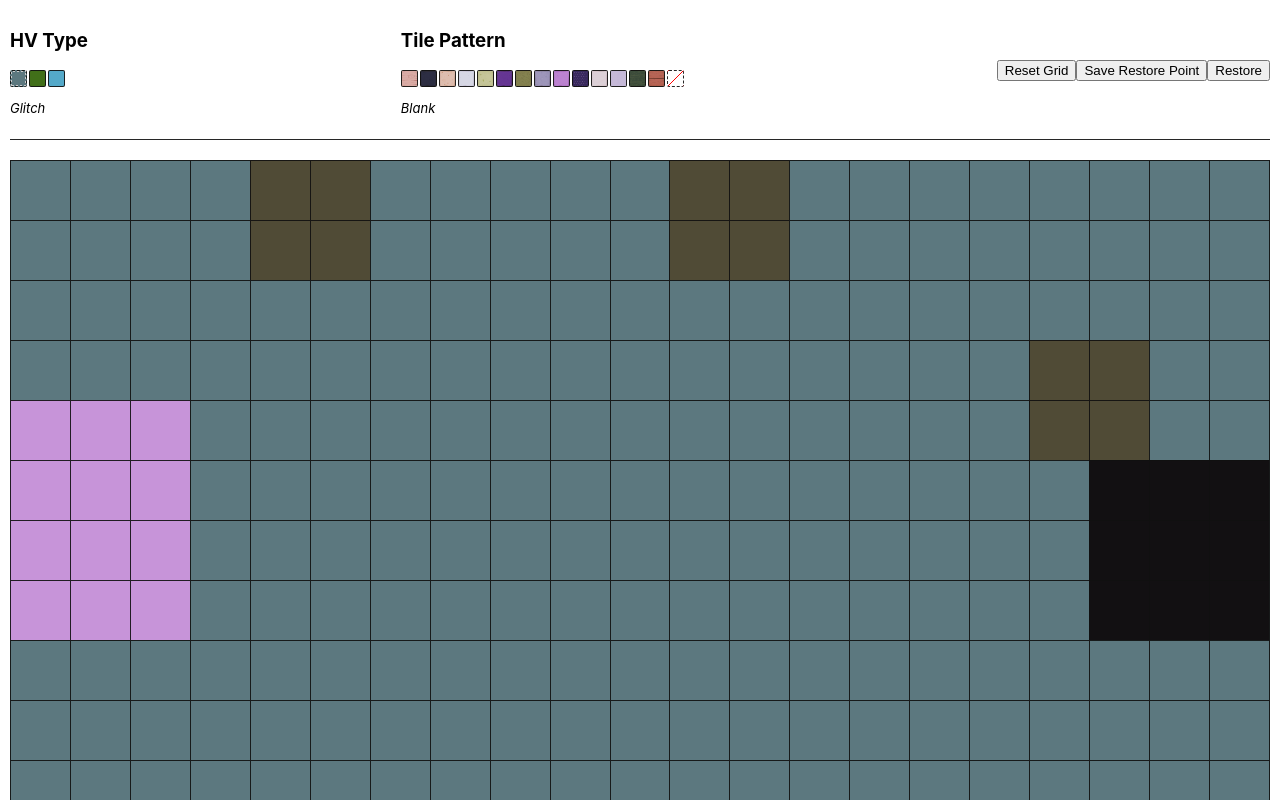
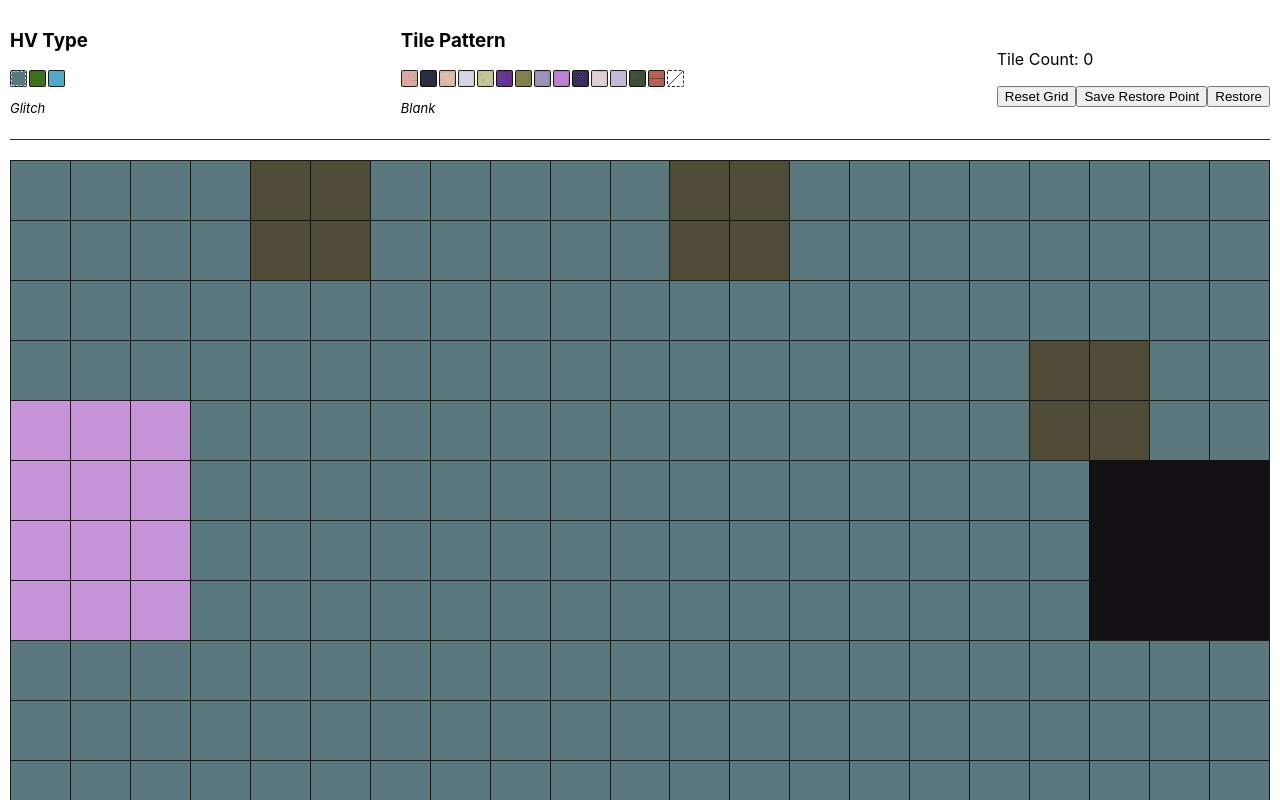
Before and after one commit to mrmemes-eth/hv-forge-sketcher, a React (Create React App) app: page / in a window 1280 px wide. Shown: the top 800 px of the page. Built offline with nearby package versions, Linux system fonts and the light colour scheme.

Commit message:
Show count of placed tiles

```diff
--- a/src/App.js
+++ b/src/App.js
@@ -166,6 +166,13 @@ function App() {
     return words.map((word) => word[0].toUpperCase() + word.slice(1)).join(" ");
   };
 
+  const countTiles = () => {
+    const count = saveData[backgroundStyle]["grid"]
+      .flatMap((row) => row.filter((cell) => cell !== "blank"))
+      .length;
+    return count - reservedCells.size;
+  };
+
   return (
     <div className="app-wrap">
       <header className="app">
@@ -200,6 +207,7 @@ function App() {
           <p className="selected-swatch">{kebabToTitleCase(selectedTile)}</p>
         </div>
         <div className="controls">
+          <p>Tile Count: {countTiles()}</p>
           <button onClick={handleResetGrid}>Reset Grid</button>
           <button onClick={handleSaveRestorePoint}>Save Restore Point</button>
           <button onClick={handleRestore}>Restore</button>
```
